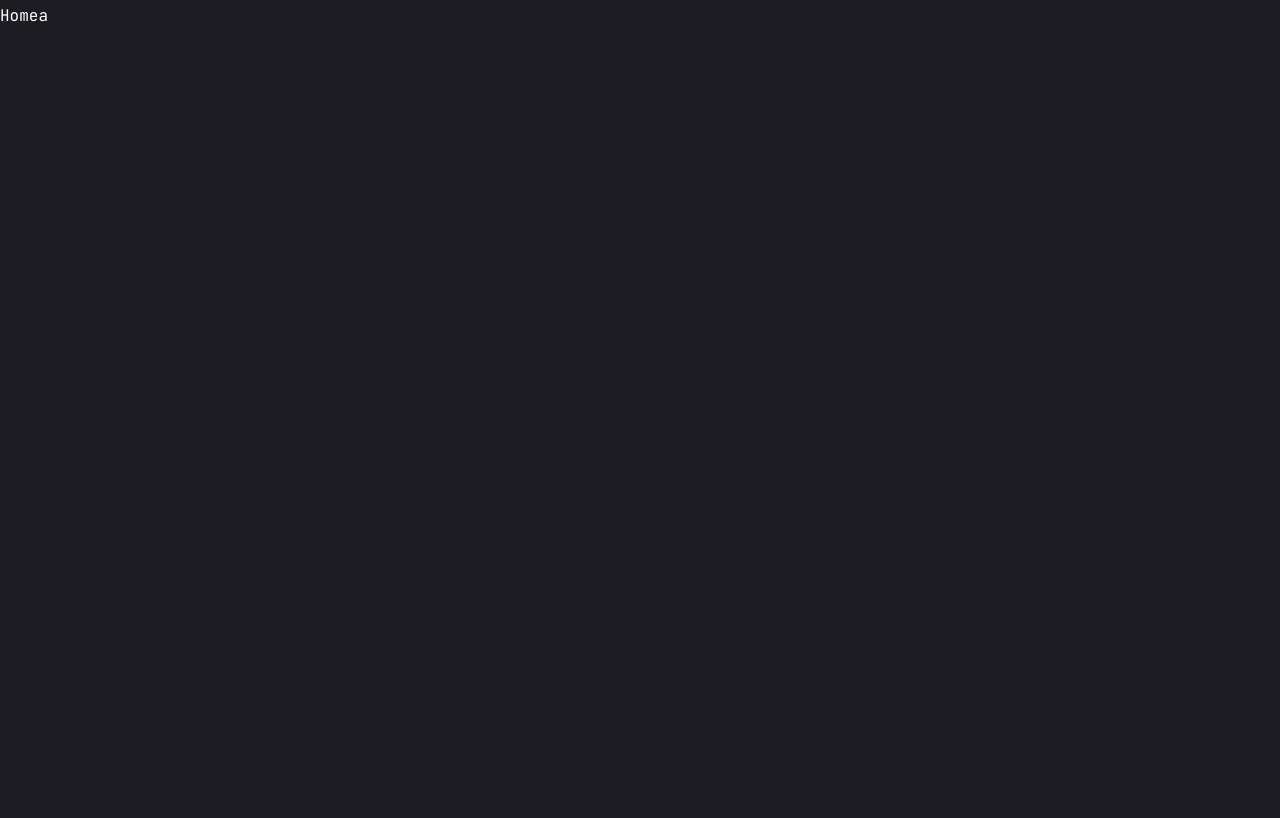
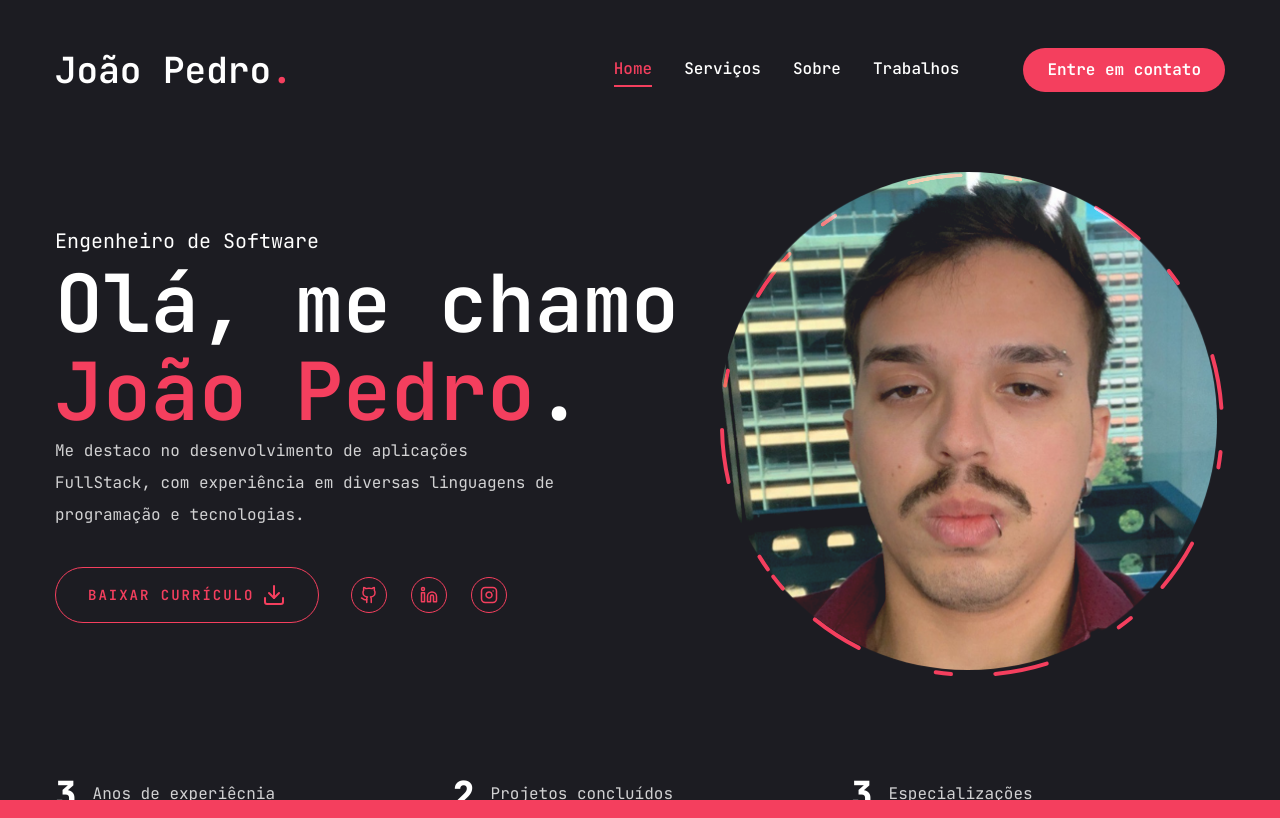
Before and after one commit to DeveloperJotape/portfolio-devjoaopedro, a Next.js app: page / in a window 1280 px wide. Built offline with nearby package versions, Linux system fonts and the light colour scheme.

Commit message:
✨ feat: página home

```diff
--- a/app/layout.jsx
+++ b/app/layout.jsx
@@ -1,5 +1,10 @@
 import { JetBrains_Mono } from "next/font/google";
 import "./globals.css";
+
+//Components
+import Header from "@/components/Header";
+import StairTransition from "@/components/StairTransition";
+import PageTransition from "@/components/PageTransition";
 
 const jetbrainsMono = JetBrains_Mono({
   subsets: ["latin"],
@@ -8,14 +13,18 @@ const jetbrainsMono = JetBrains_Mono({
 });
 
 export const metadata = {
-  title: "Create Next App",
-  description: "Generated by create next app",
+  title: "Dev João Pedro",
+  description: "",
 };
 
 export default function RootLayout({ children }) {
   return (
     <html lang="en">
-      <body className={jetbrainsMono.variable}>{children}</body>
+      <body className={jetbrainsMono.variable}>
+        <Header />
+        <StairTransition />
+        <PageTransition>{children}</PageTransition>
+      </body>
     </html>
   );
 }
--- a/app/page.jsx
+++ b/app/page.jsx
@@ -1,5 +1,56 @@
-import Image from "next/image";
+import { Button } from "@/components/ui/button";
+import { Download } from "lucide-react";
 
-export default function Home() {
-  return <main>Homea</main>;
+{
+  /* Components */
 }
+import Social from "@/components/Social";
+import Photo from "@/components/Photo";
+import Stats from "@/components/Stats";
+
+const Home = () => {
+  return (
+    <section className="h-full">
+      <div className="container mx-auto">
+        <div className="flex flex-col xl:flex-row items-center justify-between xl:pt-8 xl:pb-24">
+          {/* Texto */}
+          <div className="text-center xl:text-left order-2 xl:order-none">
+            <span className="text-xl">Engenheiro de Software</span>
+            <h1 className="h1">
+              Olá, me chamo <br />{" "}
+              <span className="text-accent">João Pedro</span>.
+            </h1>
+            <p className="max-w-[500px] mb-9 text-white/80">
+              Me destaco no desenvolvimento de aplicações FullStack, com
+              experiência em diversas linguagens de programação e tecnologias.
+            </p>
+            {/* Links e botões */}
+            <div className=" flex flex-col xl:flex-row items-center gap-8">
+              <Button
+                variant="outline"
+                size="lg"
+                className="uppercase flex items-center gap-2"
+              >
+                <span>Baixar Currículo </span>
+                <Download className="text-xl" />
+              </Button>
+              <div className="mb-8 xl:mb-0">
+                <Social
+                  containerStyles="flex gap-6"
+                  iconStyles="w-9 h-9 border border-accent rounded-full flex justify-center items-center text-accent text-base hover:bg-accent hover:text-primary hover:transition-all duration-500 p-2"
+                />
+              </div>
+            </div>
+          </div>
+          {/* Foto */}
+          <div className="order-1 xl:order-none mb-8 xl:mb-0">
+            <Photo />
+          </div>
+        </div>
+      </div>
+      <Stats />
+    </section>
+  );
+};
+
+export default Home;
```
